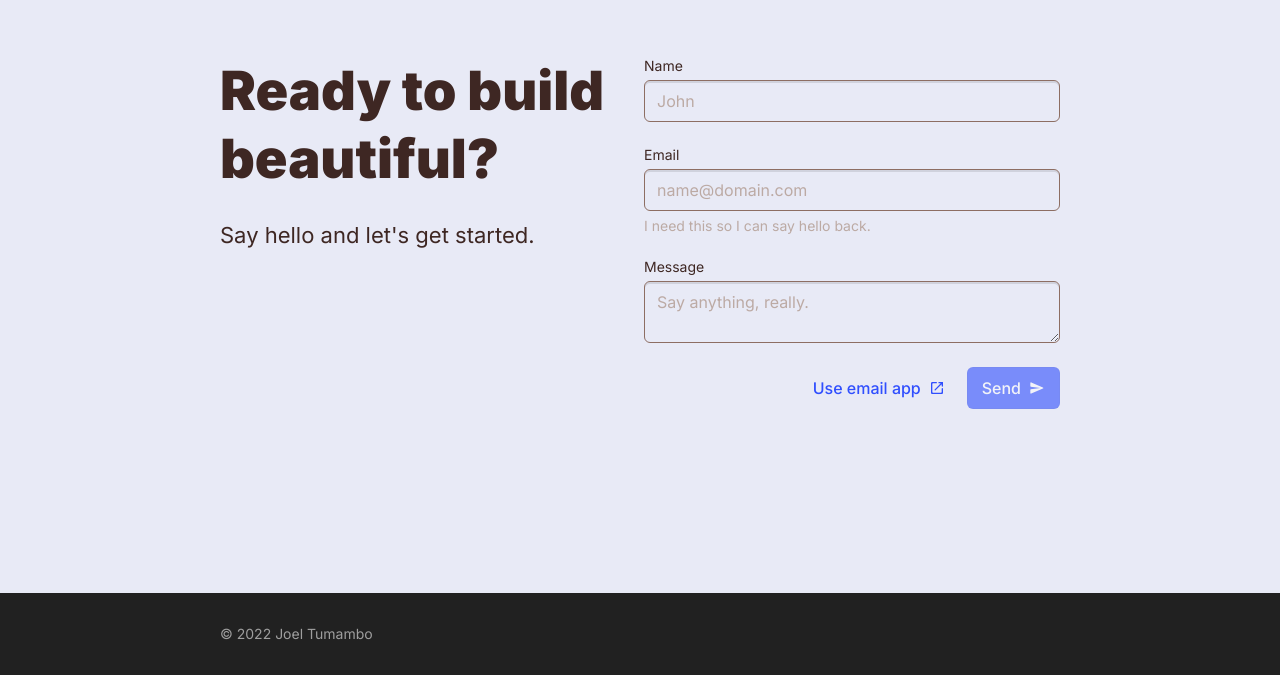
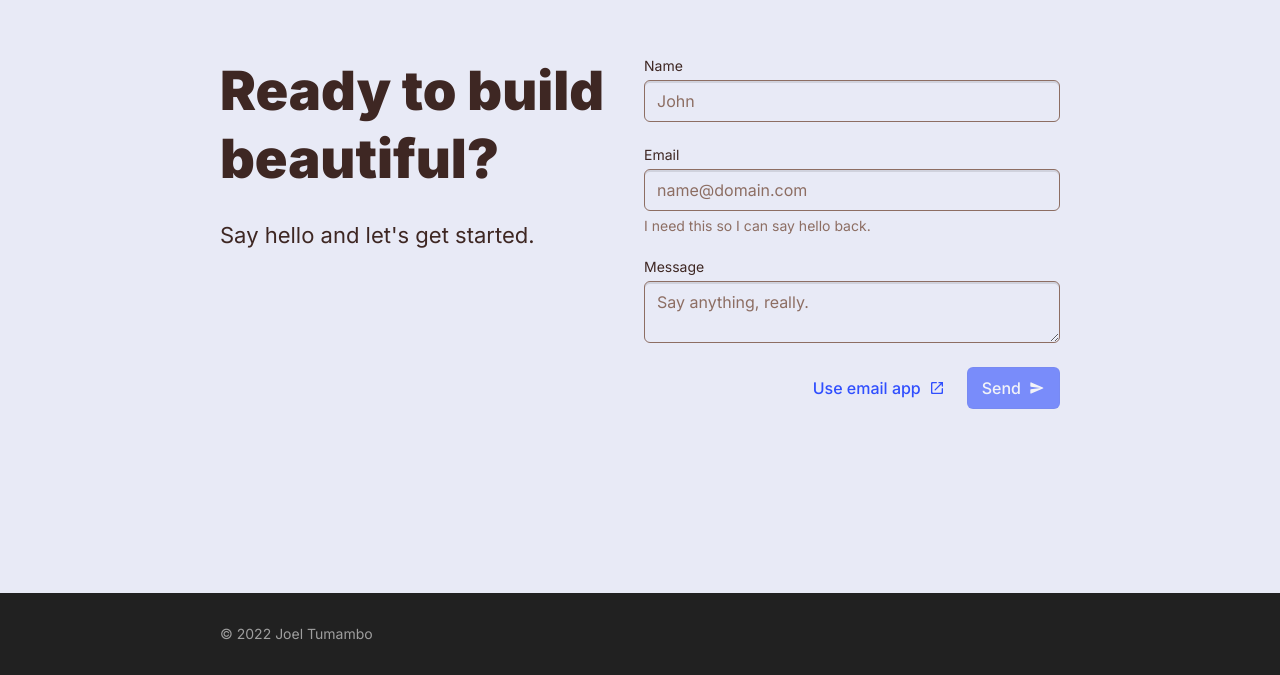
Before and after one commit to joeltumambo/joeltumambo.com, a Next.js app: page / in a window 1280 px wide. Shown: the part 1567-2242 px from the top of the page. Built offline with nearby package versions, Linux system fonts and the light colour scheme.

Commit message:
Fix a11y errors

```diff
--- a/styles/TextField.module.css
+++ b/styles/TextField.module.css
@@ -2,7 +2,7 @@
   display: grid;
   gap: 6px;
   font-size: 14px;
-  color: #3e2723;
+  color: var(--brown-900);
   font-weight: 400;
   position: relative;
   place-items: flex-start;
@@ -22,7 +22,7 @@
   all: unset;
   width: 100%;
   place-items: center;
-  border: solid 1px #8d6e63;
+  border: solid 1px var(--brown-400);
   box-shadow: inset 0 2px 0 0 rgba(0, 0, 0, 0.1);
   border-radius: 6px;
   box-sizing: border-box;
@@ -42,16 +42,16 @@
 
 .container input:focus-within,
 .container textarea:focus-within {
-  border: solid 1px #5c6bc0;
-  box-shadow: 0 0 0 2px #c5cae9;
+  border: solid 1px var(--indigo-400);
+  box-shadow: 0 0 0 2px var(--indigo-100);
 }
 
 .container input::placeholder,
 .container textarea::placeholder,
 .container span:not(.error) {
-  color: #bcaaa4;
+  color: var(--brown-400);
 }
 
 .error {
-  color: #e53935;
+  color: var(--red-700);
 }
--- a/styles/globals.css
+++ b/styles/globals.css
@@ -2,12 +2,15 @@
 
 :root {
   --indigo-50: #e8eaf6;
+  --indigo-100: #c5cae9;
+  --indigo-400: #5c6bc0;
   --indigo-a400: #3d5afe;
   --indigo-a700: #304ffe;
   --brown-50: #efebe9;
   --brown-100: #d7ccc8;
   --brown-200: #bcaaa4;
   --brown-300: #a1887f;
+  --brown-400: #8d6e63;
   --brown-600: #6d4c41;
   --brown-700: #5d4037;
   --brown-800: #4e342e;
@@ -19,6 +22,7 @@
   --grey-700: #616161;
   --grey-800: #424242;
   --grey-900: #212121;
+  --red-700: #d32f2f;
 }
 
 html,
```
